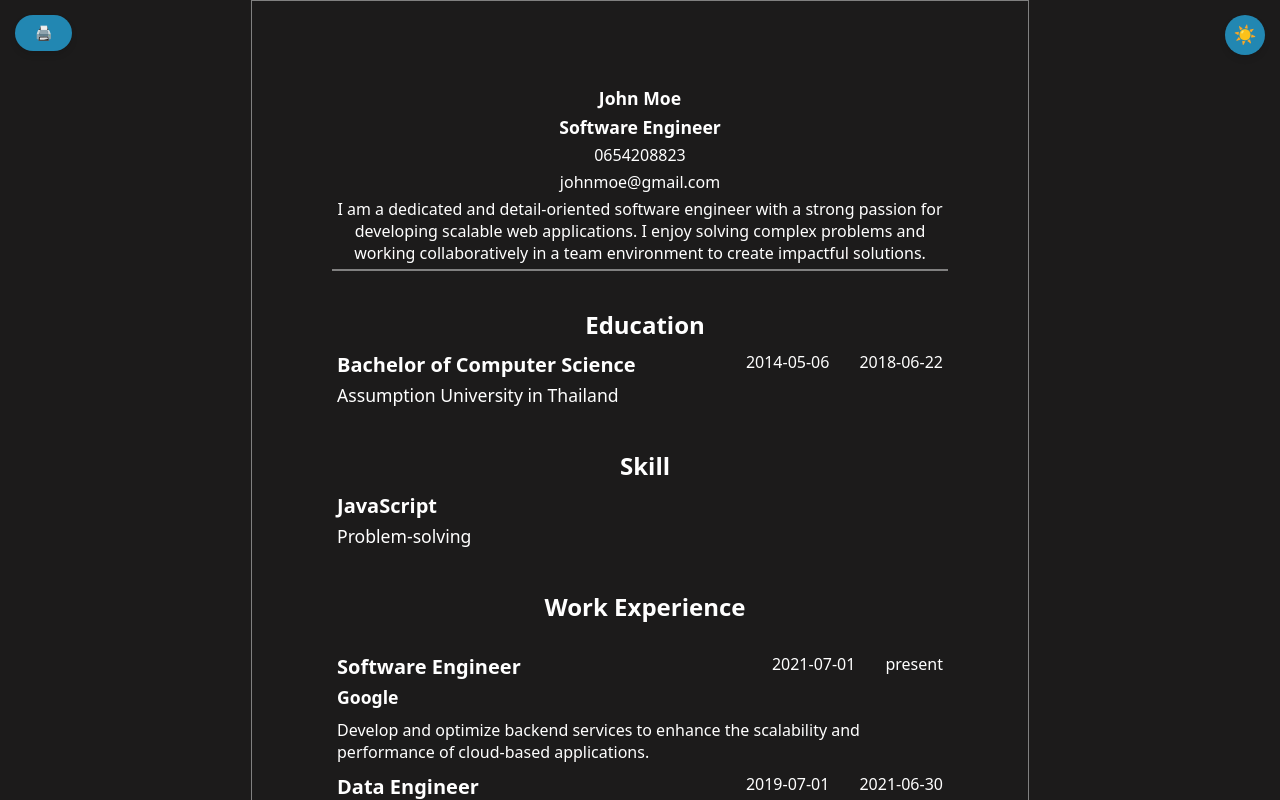
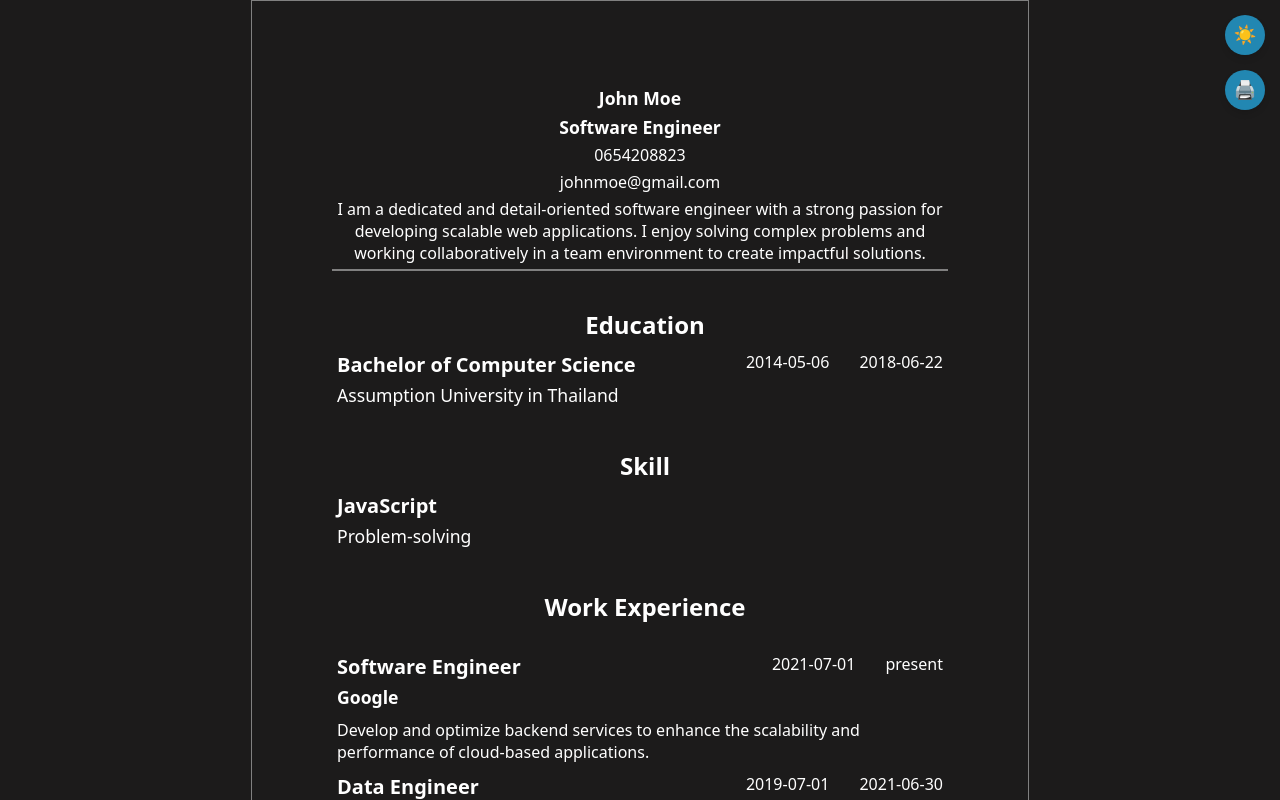
Before and after one commit to YeMyat144/cv-builder, a React (Create React App) app: page / in a window 1280 px wide. Shown: the top 800 px of the page. Built offline with nearby package versions, Linux system fonts and the light colour scheme.

Commit message:
Modify the position of download button

```diff
--- a/src/App.css
+++ b/src/App.css
@@ -52,9 +52,7 @@ body.light {
   display: grid;
   place-items: center;
   grid-template-rows: auto 1fr auto;
-  gap: 10px;
   min-width: 100vw;
-  min-height: 100vh;
 }
 
 button {
@@ -104,18 +102,20 @@ button:hover {
   transform: scale(1.1);
 }
 
-/* Modern download button */
 .downloadButton {
   position: fixed;
-  top: 15px;
-  left: 15px;
-  padding: 10px 20px;
-  font-size: 14px;
-  font-weight: bold;
+  top: 70px;
+  right: 15px;
+  width: 40px;
+  height: 40px;
+  display: flex;
+  align-items: center;
+  justify-content: center;
   border: none;
   background-color: var(--accent);
-  color: white;
-  border-radius: 20px;
+  color: var(--text);
+  font-size: 18px;
+  border-radius: 50%;
   cursor: pointer;
   transition: all 0.3s ease;
   box-shadow: 0px 4px 6px rgba(0, 0, 0, 0.1);
--- a/src/App.js
+++ b/src/App.js
@@ -146,12 +146,10 @@ function App() {
 
   return (
     <div className={styles.cv} id="resume-content">
-      {/* Dark/Light Mode Button */}
       <button onClick={toggleTheme} className="toggleButton no-print">
         {isDarkMode ? "🌙" : "☀️"}
       </button>
 
-        {/* Download Resume Button */}
       <button onClick={downloadResume} className="downloadButton no-print">
         🖨️
       </button>
```
